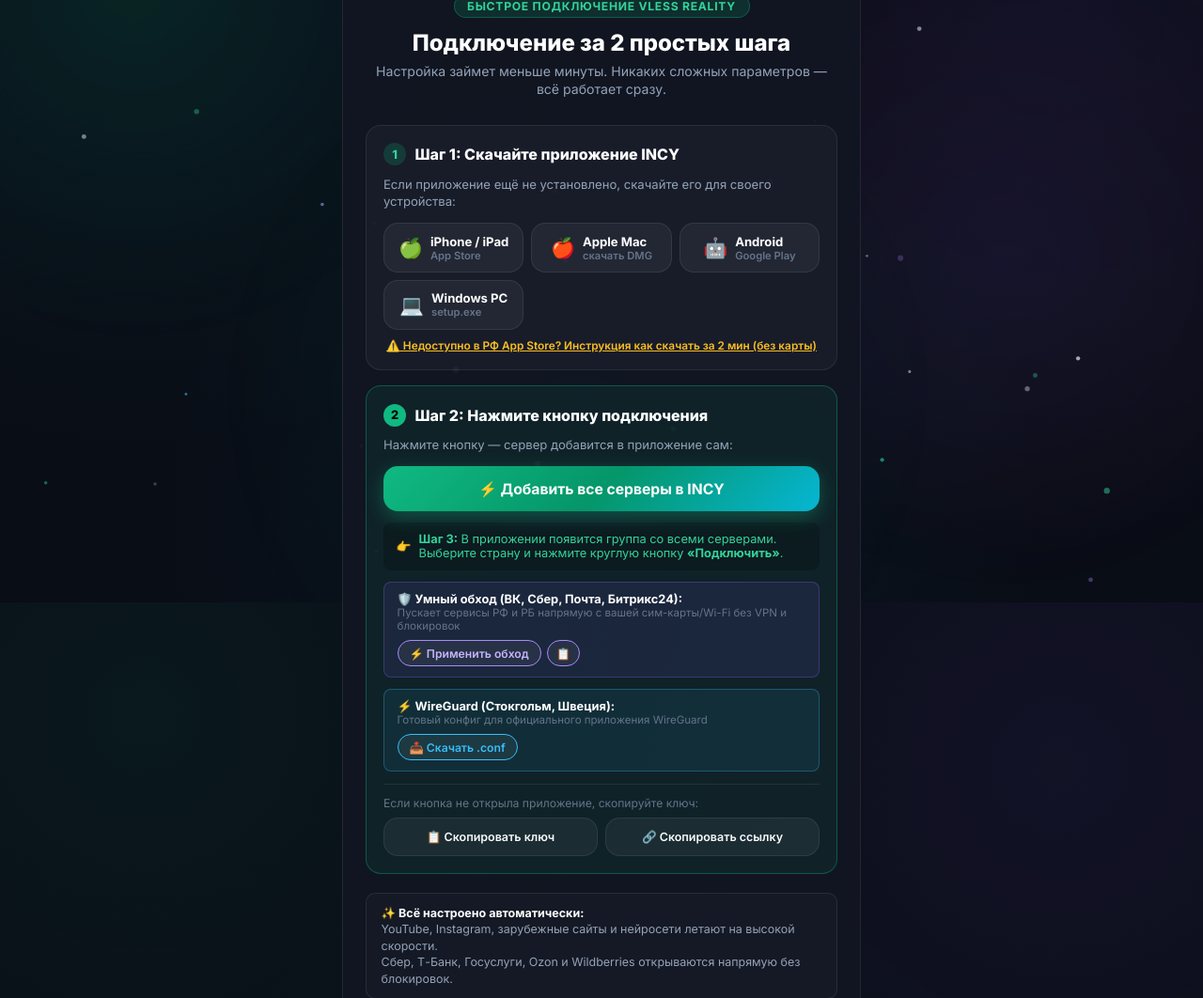
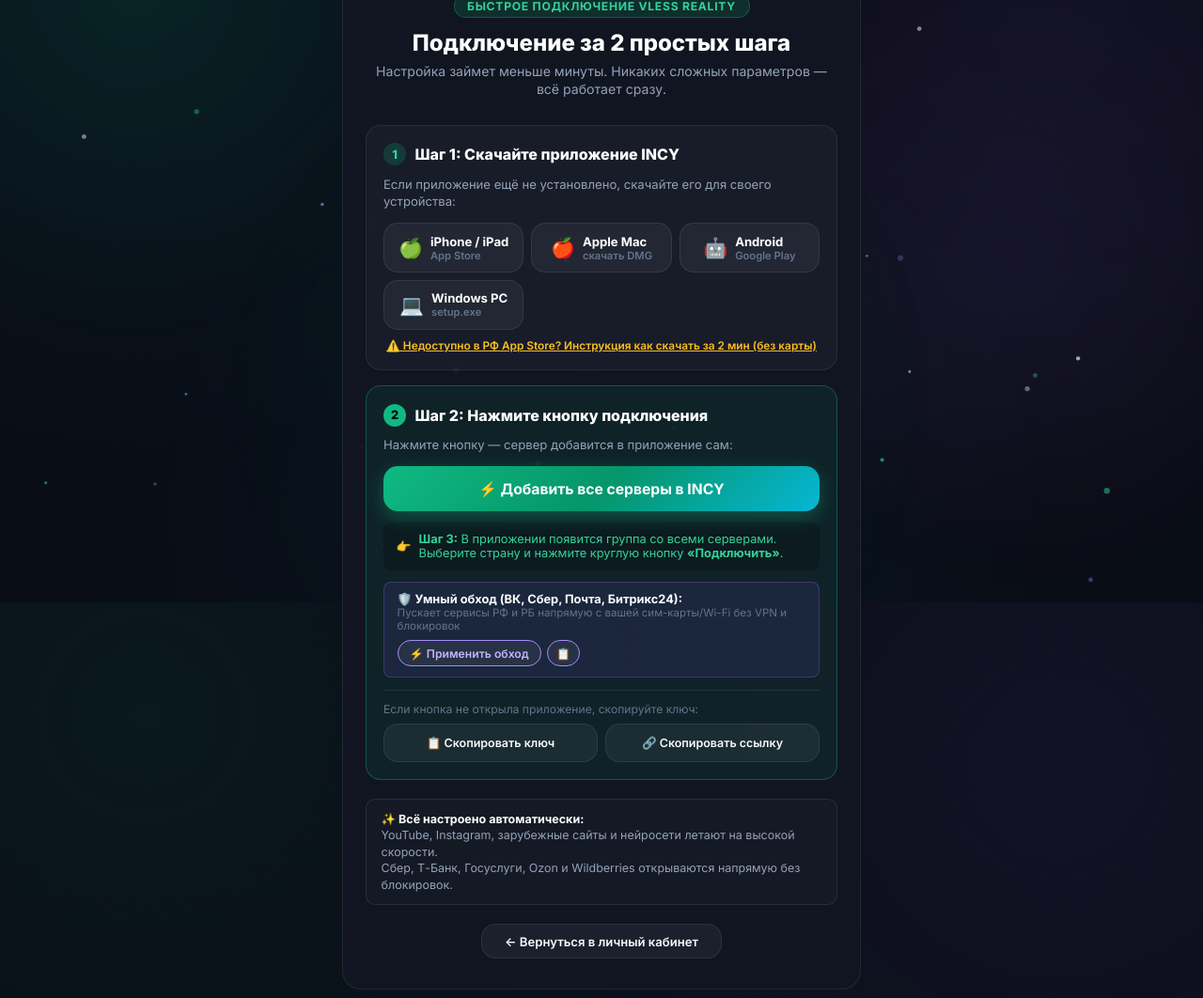
Before and after one commit to Evgeniy-Solovei/vpn, a Django app: template backend/templates/vpn/connect.html in a window 1280 px wide. Shown: the part 159-1221 px from the top of the page at 94% size. Run offline with Django 5.2, Linux system fonts and the light colour scheme; the template is opened without the code that fills it: most values are stand-ins (such as "Sample title", 1, 10 or a date in 2020); some libraries are stand-ins or nearby versions.

Commit message:
feat(ui): remove wireguard elements from frontend

```diff
--- a/backend/templates/vpn/connect.html
+++ b/backend/templates/vpn/connect.html
@@ -113,17 +113,6 @@
         </div>
       </div>
 
-      <!-- WireGuard Alternative Card -->
-      <div style="margin-top: 0.75rem; background: rgba(56, 189, 248, 0.08); border: 1px solid rgba(56, 189, 248, 0.3); border-radius: 8px; padding: 0.65rem 0.85rem; display: flex; align-items: center; justify-content: space-between; gap: 0.5rem; flex-wrap: wrap;">
-        <div>
-          <div style="font-size: 0.8rem; font-weight: 700; color: #fff;">⚡ WireGuard (Стокгольм, Швеция):</div>
-          <div style="font-size: 0.72rem; color: var(--text-dim);">Готовый конфиг для официального приложения WireGuard</div>
-        </div>
-        <a href="{{ wireguard_url }}" class="btn btn-secondary" style="font-size: 0.76rem; padding: 0.35rem 0.75rem; color: #38bdf8; border-color: #38bdf8; text-decoration: none;" download>
-          📥 Скачать .conf
-        </a>
-      </div>
-
       <!-- Manual copy fallback -->
       <div style="border-top: 1px solid rgba(255, 255, 255, 0.08); padding-top: 0.75rem; margin-top: 0.85rem;">
         <span style="font-size: 0.76rem; color: var(--text-dim); display: block; margin-bottom: 0.45rem;">Если кнопка не открыла приложение, скопируйте ключ:</span>
```
Also changed, not shown: backend/templates/accounts/dashboard.html (+3 -6 lines).
